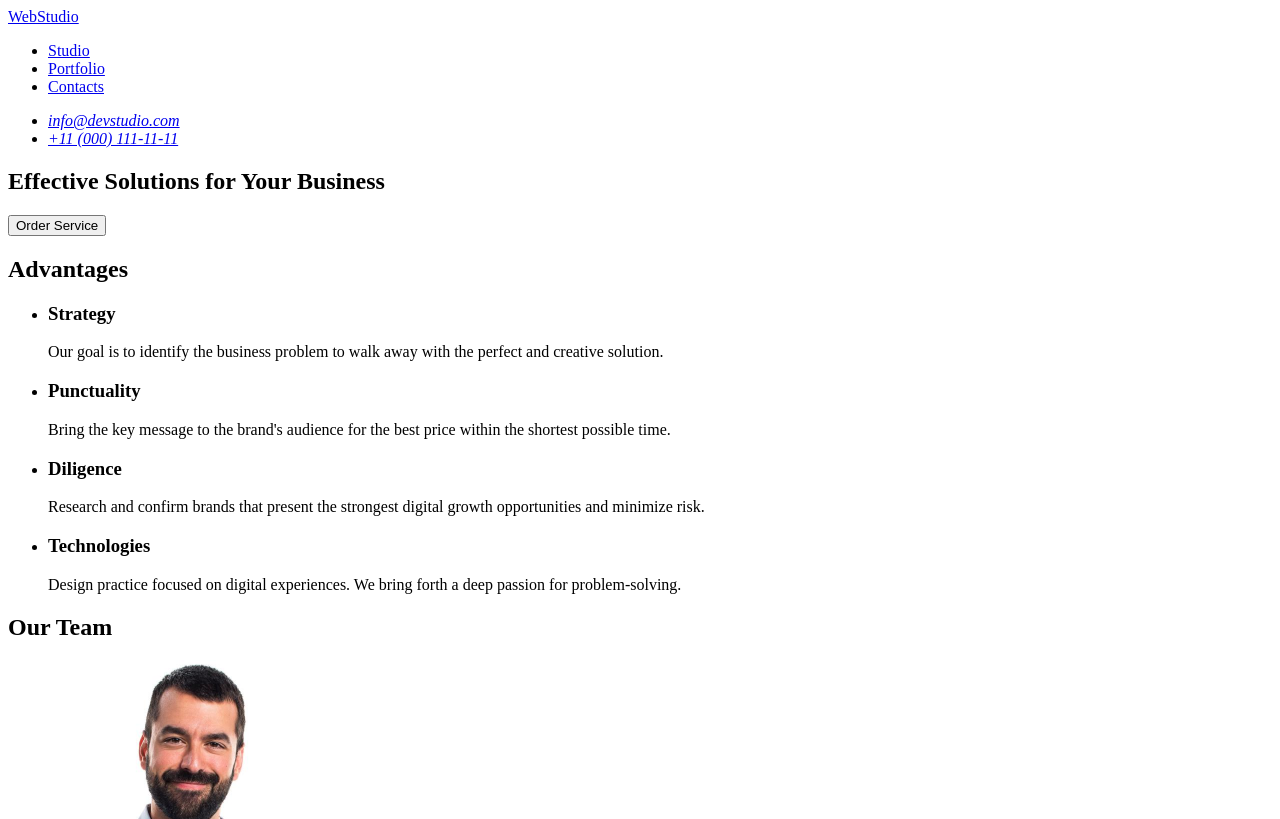
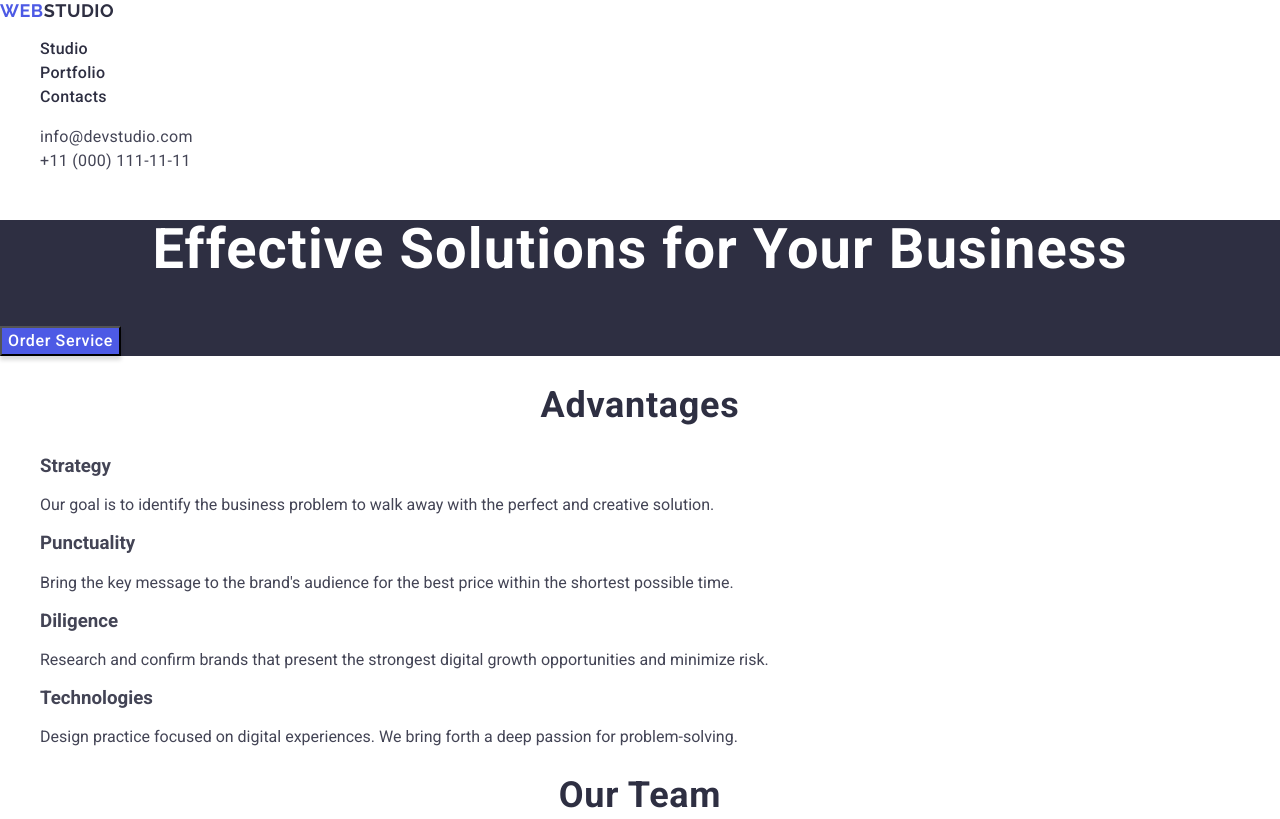
Before and after one commit to OlhaZhynkina/goit-markup-hw-02, a plain HTML site: page index.html in a window 1280 px wide. Shown: the top 819 px of the page. Drawn offline with nearby package versions, Linux system fonts and the light colour scheme.

Commit message:
add index file

```diff
--- a/css/styles.css
+++ b/css/styles.css
@@ -0,0 +1,104 @@
+body {
+    background-color: #FFFFFF;
+    font-family: "Roboto", sans-serif;
+    color: #434455;
+}
+
+a {
+    text-decoration: none;
+}
+
+ul {
+    list-style-type: none;
+}
+
+.logo {
+    font-family: "Raleway", sans-serif;
+    font-weight: 700;
+    font-size: 18px;
+    line-height: 1.16667;
+    letter-spacing: 0.03em;
+    text-transform: uppercase;
+    color: #4d5ae5;
+}
+
+.logo-studio {
+    font-family: "Raleway", sans-serif;
+    font-weight: 700;
+    font-size: 18px;
+    line-height: 1.17;
+    letter-spacing: 0.03em;
+    text-transform: uppercase;
+    color: #2e2f42;
+}
+
+.nav {
+    font-weight: 500;
+    font-size: 16px;
+    line-height: 1.5;
+    letter-spacing: 0.02em;
+    color: #2e2f42;
+}
+
+.nav-link {
+    color: inherit;
+}
+
+.nav .nav-link:hover, .nav .nav-link:focus {
+    color: #404bbf;
+}
+
+.contacts {
+    font-weight: 400;
+    font-size: 16px;
+    font-style: normal;
+    line-height: 1.5;
+    letter-spacing: 0.02em;
+    color: #434455;
+}
+
+.contacts-link {
+    color: inherit;
+}
+
+.contacts .contacts-link:hover, .contacts .contacts-link:focus {
+    color: #404bbf;
+}
+
+.hero-section {
+    background-color: #2e2f42;
+}
+
+h1 {
+    font-weight: 700;
+    font-size: 56px;
+    line-height: 1.07;
+    letter-spacing: 0.02em;
+    text-align: center;
+    color: #fff;
+}
+
+.hero-button {
+    box-shadow: 0 4px 4px 0 rgba(0, 0, 0, 0.15);
+    background: #4d5ae5;
+    font-weight: 500;
+    font-size: 16px;
+    line-height: 1.5;
+    letter-spacing: 0.04em;
+    color: #fff;
+    cursor: pointer;
+}
+
+.hero-button:hover, .hero-button:focus {
+    background: #404bbf;
+}
+
+h2 {
+    font-weight: 700;
+    font-size: 36px;
+    line-height: 1.11;
+    letter-spacing: 0.02em;
+    text-transform: capitalize;
+    text-align: center;
+    color: #2e2f42;
+}
--- a/index.html
+++ b/index.html
@@ -4,41 +4,60 @@
     <meta charset="UTF-8" />
     <meta name="viewport" content="width=device-width, initial-scale=1.0" />
     <title>WebStudio</title>
+    <link
+      rel="stylesheet"
+      href="https://cdnjs.cloudflare.com/ajax/libs/modern-normalize/2.0.0/modern-normalize.min.css"
+      integrity="sha512-4xo8blKMVCiXpTaLzQSLSw3KFOVPWhm/TRtuPVc4WG6kUgjH6J03IBuG7JZPkcWMxJ5huwaBpOpnwYElP/m6wg=="
+      crossorigin="anonymous"
+      referrerpolicy="no-referrer"
+    />
+    <link rel="preconnect" href="https://fonts.googleapis.com" />
+    <link rel="preconnect" href="https://fonts.gstatic.com" crossorigin />
+    <link
+      href="https://fonts.googleapis.com/css2?family=Raleway:wght@700&family=Roboto:wght@400;500;700&display=swap"
+      rel="stylesheet"
+    />
     <link rel="stylesheet" href="./css/styles.css" />
   </head>
   <body>
     <header>
       <nav>
-        <a href="./index.html">WebStudio</a>
-        <ul>
+        <a class="logo" href="./index.html"
+          >Web<span class="logo-studio">Studio</span></a
+        >
+        <ul class="nav">
           <li>
-            <a href="/">Studio</a>
+            <a class="nav-link" href="/">Studio</a>
           </li>
           <li>
-            <a href="/">Portfolio</a>
+            <a class="nav-link" href="/">Portfolio</a>
           </li>
           <li>
-            <a href="/">Contacts</a>
+            <a class="nav-link" href="/">Contacts</a>
           </li>
         </ul>
       </nav>
-      <address>
+      <address class="contacts">
         <ul>
           <li>
-            <a href="mailto:info@devstudio.com">info@devstudio.com</a>
+            <a class="contacts-link" href="mailto:info@devstudio.com"
+              >info@devstudio.com</a
+            >
           </li>
           <li>
-            <a href="tel:+110001111111">+11 (000) 111-11-11</a>
+            <a class="contacts-link" href="tel:+110001111111"
+              >+11 (000) 111-11-11</a
+            >
           </li>
         </ul>
       </address>
     </header>
     <main>
-      <section>
+      <section class="hero-section">
         <h1>Effective Solutions for Your Business</h1>
-        <button type="button">Order Service</button>
+        <button class="hero-button" type="button">Order Service</button>
       </section>
-      <section>
+      <section class="advantages-section">
         <h2>Advantages</h2>
         <ul>
           <li>
@@ -118,6 +137,68 @@
       </section>
       <section>
         <h2>Our Portfolio</h2>
+        <ul>
+          <li>
+            <img
+              src="./images/banking-app.jpg"
+              alt="banking-app"
+              width="360"
+              height="300"
+            />
+            <h3>Banking App</h3>
+            <p>App</p>
+          </li>
+          <li>
+            <img
+              src="./images/cashless-payment.jpg"
+              alt="cashless-payment"
+              width="360"
+              height="300"
+            />
+            <h3>Cashless Payment</h3>
+            <p>Marketing</p>
+          </li>
+          <li>
+            <img
+              src="./images/meditation-app.jpg"
+              alt="meditation-app"
+              width="360"
+              height="300"
+            />
+            <h3>Meditation App</h3>
+            <p>App</p>
+          </li>
+          <li>
+            <img
+              src="./images/taxi-service.jpg"
+              alt="taxi-service"
+              width="360"
+              height="300"
+            />
+            <h3>Taxi Service</h3>
+            <p>Marketing</p>
+          </li>
+          <li>
+            <img
+              src="./images/screen-illustrations.jpg"
+              alt="screen-illustrations"
+              width="360"
+              height="300"
+            />
+            <h3>Screen Illustrations</h3>
+            <p>Design</p>
+          </li>
+          <li>
+            <img
+              src="./images/online-courses.jpg"
+              alt="screen-illustrations"
+              width="360"
+              height="300"
+            />
+            <h3>Online Courses</h3>
+            <p>Marketing</p>
+          </li>
+        </ul>
       </section>
     </main>
     <footer>
```
Also changed, not shown: images/banking-app.jpg (added), images/cashless-payment.jpg (added), images/meditation-app.jpg (added), images/online-courses.jpg (added), images/screen-illustrations.jpg (added), images/taxi-service.jpg (added).
